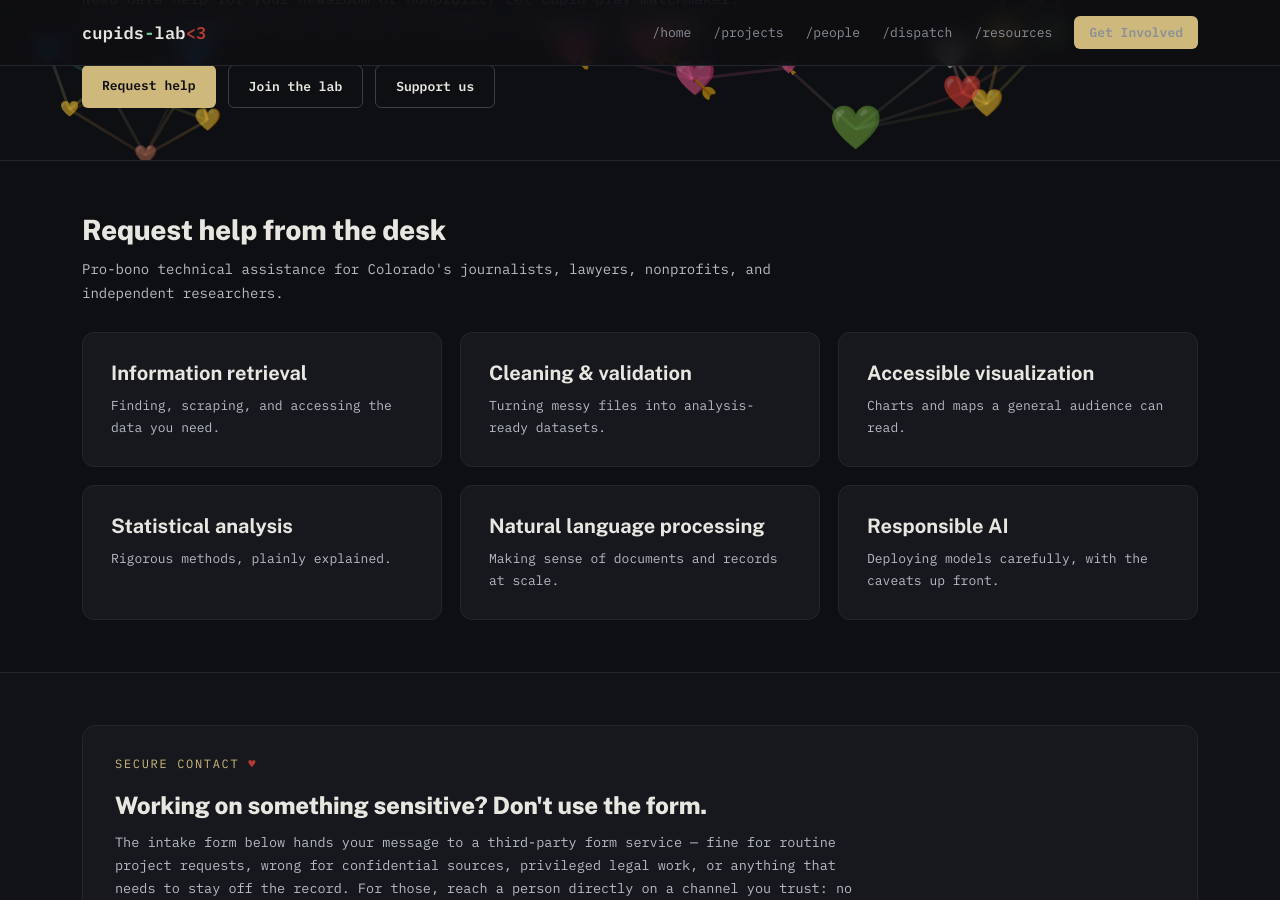
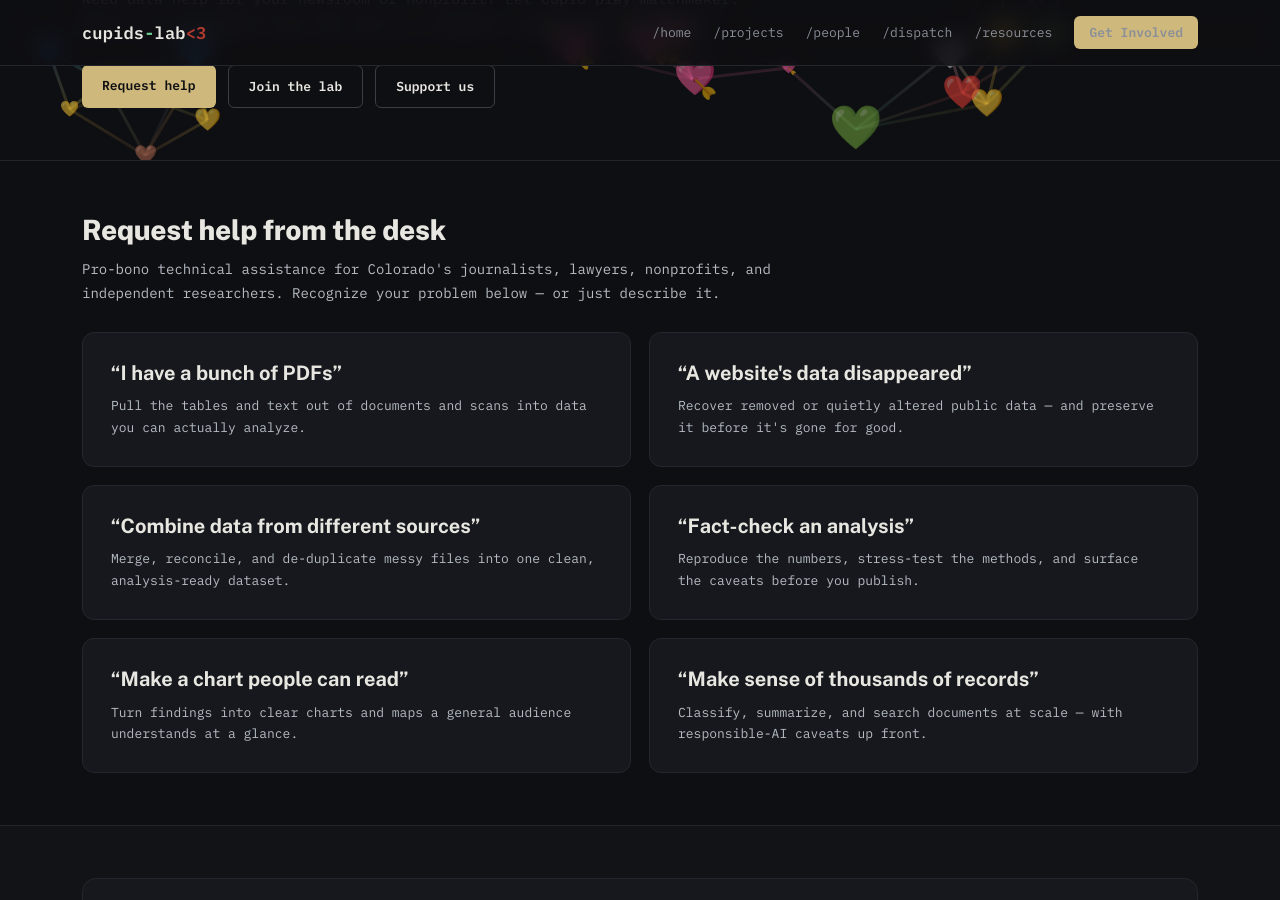
Before and after one commit to CUPIDS-Lab/cupids-lab.github.io, a Jekyll site: the page built from _pages/get-involved.md, in a window 1280 px wide and 900 px high, scrolled down 260 px. Built offline with Jekyll 4.4.1, drawn with Linux system fonts in a browser that asks for light colours.

Commit message:
Get involved: reframe Request help as problem scenarios + subpages
Rewrite the 'Request help from the desk' tiles as plain-language
concerns that map to lab competencies — 'I have a bunch of PDFs',
'A website's data disappeared', 'Combine data from different sources',
'Fact-check an analysis', 'Make a chart people can read', 'Make sense
of thousands of records' — on a 2-col grid (collapses to 1 on mobile).

Each tile links to a /get-involved/help/<slug>/ detail subpage covering
the problem, how the desk helps, relevant resources, and a CTA to the
intake form. The help-desk form and secure-contact sections gain #desk
and #secure anchors so subpages can deep-link to start a request or to
secure channels for sensitive work.

```diff
--- a/_pages/get-involved.md
+++ b/_pages/get-involved.md
@@ -13,17 +13,17 @@ sections:
   - type: cards
     id: request-help
     heading: "Request help from the desk"
-    cols: 3
-    body: "Pro-bono technical assistance for Colorado's journalists, lawyers, nonprofits, and independent researchers."
+    cols: 2
+    body: "Pro-bono technical assistance for Colorado's journalists, lawyers, nonprofits, and independent researchers. Recognize your problem below — or just describe it."
     items:
-      - { title: "Information retrieval", body: "Finding, scraping, and accessing the data you need." }
-      - { title: "Cleaning & validation", body: "Turning messy files into analysis-ready datasets." }
-      - { title: "Accessible visualization", body: "Charts and maps a general audience can read." }
-      - { title: "Statistical analysis", body: "Rigorous methods, plainly explained." }
-      - { title: "Natural language processing", body: "Making sense of documents and records at scale." }
-      - { title: "Responsible AI", body: "Deploying models carefully, with the caveats up front." }
-  - { type: secure, data: contact }
-  - { type: helpdesk }
+      - { title: "“I have a bunch of PDFs”", body: "Pull the tables and text out of documents and scans into data you can actually analyze.", url: "/get-involved/help/documents-to-data/" }
+      - { title: "“A website's data disappeared”", body: "Recover removed or quietly altered public data — and preserve it before it's gone for good.", url: "/get-involved/help/data-disappeared/" }
+      - { title: "“Combine data from different sources”", body: "Merge, reconcile, and de-duplicate messy files into one clean, analysis-ready dataset.", url: "/get-involved/help/combine-data/" }
+      - { title: "“Fact-check an analysis”", body: "Reproduce the numbers, stress-test the methods, and surface the caveats before you publish.", url: "/get-involved/help/fact-check/" }
+      - { title: "“Make a chart people can read”", body: "Turn findings into clear charts and maps a general audience understands at a glance.", url: "/get-involved/help/visualize/" }
+      - { title: "“Make sense of thousands of records”", body: "Classify, summarize, and search documents at scale — with responsible-AI caveats up front.", url: "/get-involved/help/records-at-scale/" }
+  - { type: secure, data: contact, id: secure }
+  - { type: helpdesk, id: desk }
   - type: cards
     id: join-the-lab
     heading: "Join the lab"
```
Also changed, not shown: _pages/help-combine-data.md (added, +15 -0 lines), _pages/help-data-disappeared.md (added, +15 -0 lines), _pages/help-documents-to-data.md (added, +15 -0 lines), _pages/help-fact-check.md (added, +15 -0 lines), _pages/help-records-at-scale.md (added, +15 -0 lines), _pages/help-visualize.md (added, +15 -0 lines).
